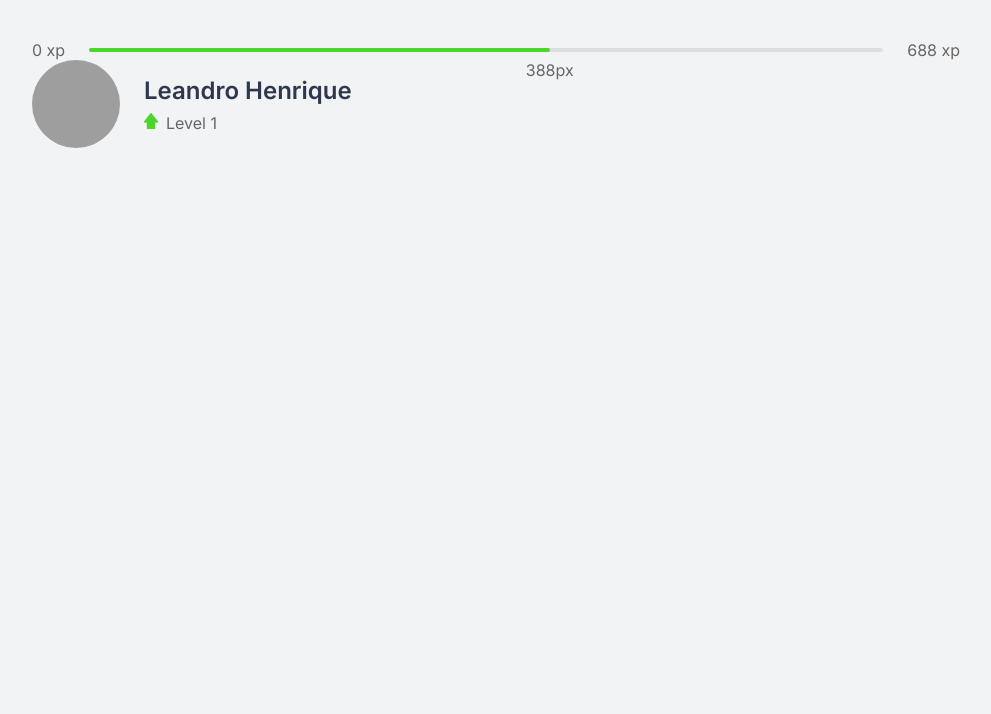
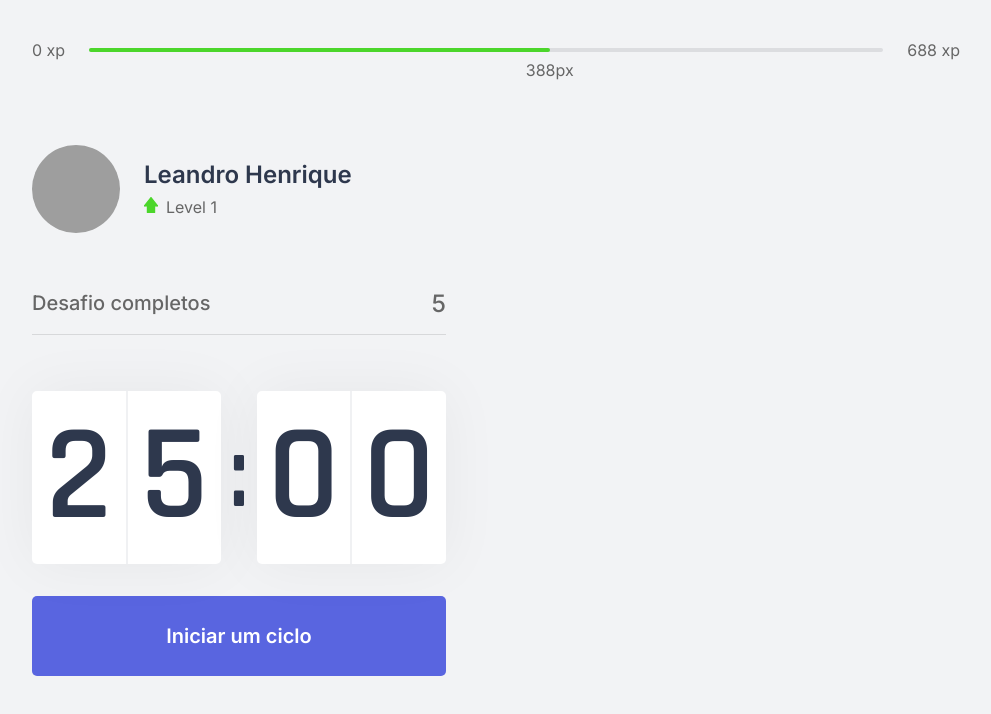
Before and after one commit to leandrohl/moveit-next, a Next.js app: page / in a window 1280 px wide. Shown: the top 714 px of the page, without its empty margins (144-1135 px from the left). Built offline with nearby package versions, Linux system fonts and the light colour scheme; grey boxes are pictures that could not be loaded.

Commit message:
inserindo countdown na pagina principal

```diff
--- a/src/pages/_document.tsx
+++ b/src/pages/_document.tsx
@@ -6,6 +6,9 @@ export default class MyDocument extends Document {
         return (
             <Html>
                 <Head>
+                    <link rel="shortcut icon" href="favicon.png" type="image/png"/>
+
+
                     <link rel = "preconnect" href="https://fonts.gstatic.com"/>
                     <link href="https://fonts.googleapis.com/css2?family=Inter:wght@400;500;600&family=Rajdhani:wght@600&display=swap" rel="stylesheet"/>
                 </Head>
--- a/src/pages/index.tsx
+++ b/src/pages/index.tsx
@@ -1,16 +1,27 @@
+import { CompletedChallenges } from "../components/CompletedChallenges";
+import { Countdown } from "../components/Countdown";
 import { ExperienceBar } from "../components/ExperienceBar";
 import { Profile } from "../components/Profile";
+
+import Head from 'next/head'
 
 import styles from '../styles/pages/Home.module.css';
 
 export default function Home() {
   return (
     <div className={styles.container}>
+
+      <Head>
+        <title>Início | move.it</title>
+      </Head>
+
       <ExperienceBar />
 
       <section>
         <div>
           <Profile/>
+          <CompletedChallenges/>
+          <Countdown/>
         </div>
         <div>
 
--- a/src/styles/pages/Home.module.css
+++ b/src/styles/pages/Home.module.css
@@ -8,9 +8,9 @@
     flex-direction: column;
 }
 
-.contaner section{
+.container section{
     flex: 1;
-    display:grid;
+    display: grid;
     grid-template-columns: 1fr 1fr;
     gap: 6.25rem;
     align-content: center;
```
